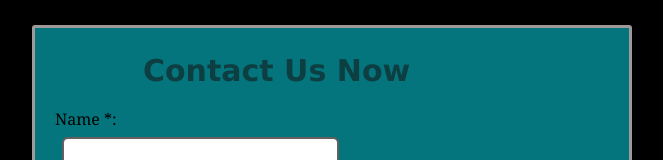
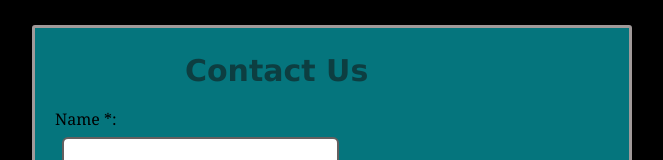
Before and after one commit to Sonam965/contactForm, a plain HTML site: page index.html in a window 1280 px wide. Shown: the top 160 px of the page, without its empty margins (308-971 px from the left). Drawn offline with Linux system fonts and the light colour scheme.

Commit message:
name change

```diff
--- a/index.html
+++ b/index.html
@@ -9,7 +9,7 @@
 <body>
     <div class="container">
    <form  class="form" accept="">
-    <h1 class="main-heading">Contact Us Now</h1>
+    <h1 class="main-heading">Contact Us </h1>
     <p>Name *: <input class="name-input" type="text" name="name" required></p>
     <p> Email *: <input class= "email" type="email" name="email"></p>
     <p>Message: <textarea name="Message" cols="30" rows="15" id="Message" ></textarea></p>
```
